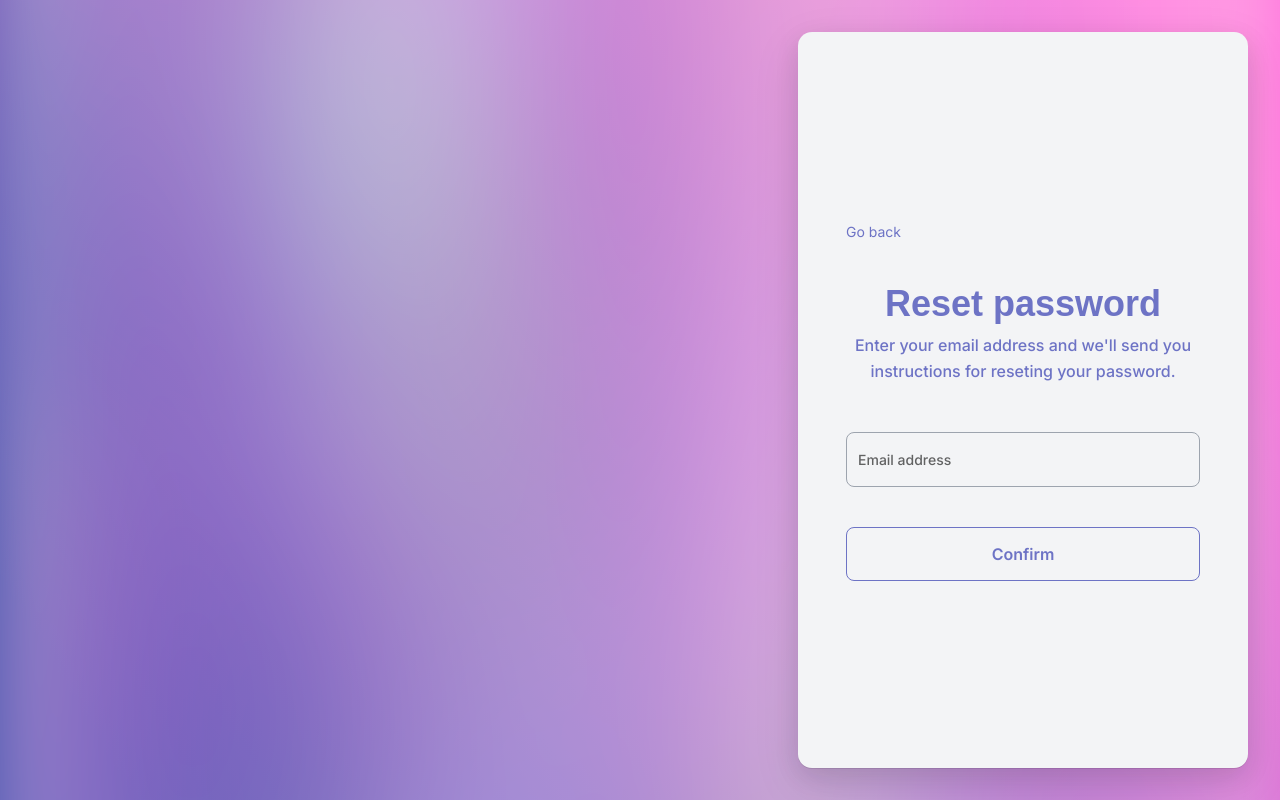
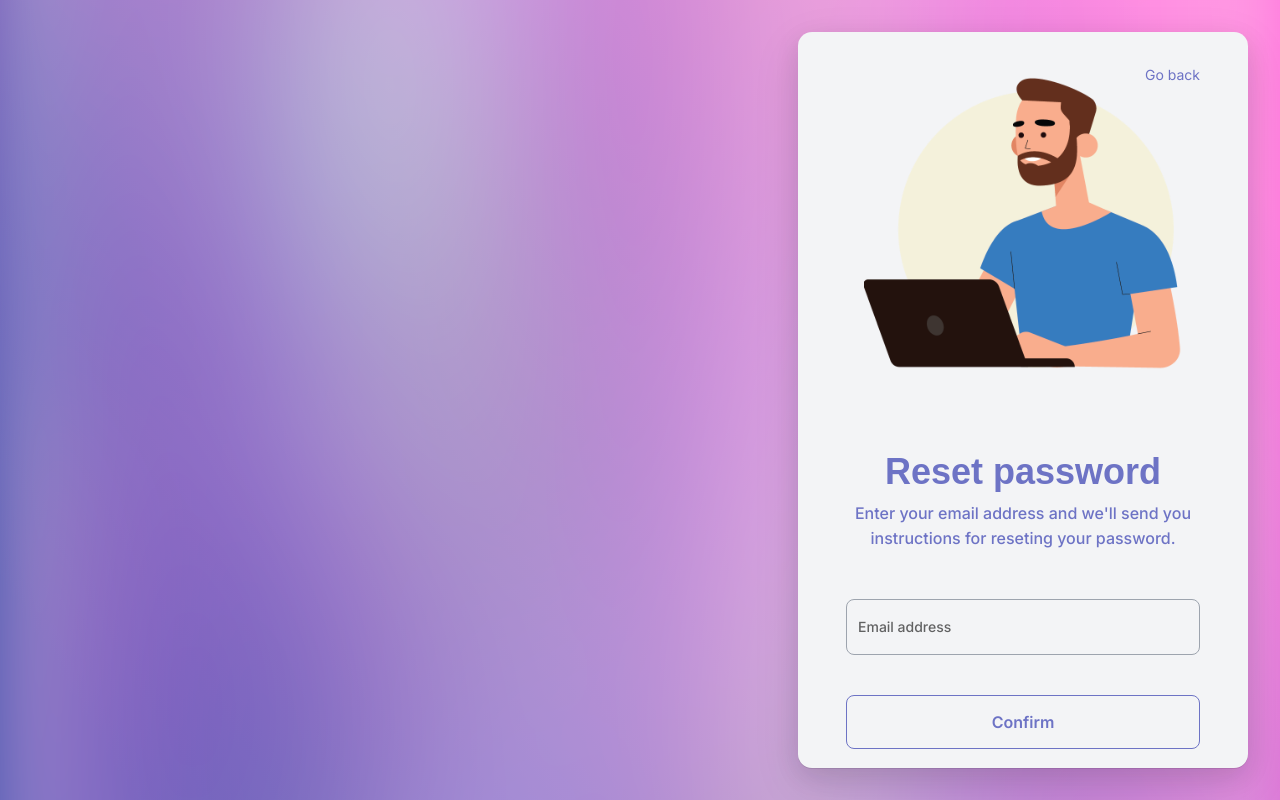
Before and after one commit to mariovida/office-orbit, a React (Vite) app: page /login in a window 1280 px wide. Both pictures are taken after a click on the element "Forgot password?". Built offline with nearby package versions, Linux system fonts and the light colour scheme; no server answers; a small style sheet from the web is missing.

Commit message:
Login illustrations addedd

```diff
--- a/src/pages/auth/login.tsx
+++ b/src/pages/auth/login.tsx
@@ -10,7 +10,13 @@ import Stack from "@mui/material/Stack";
 import TextField from "@mui/material/TextField";
 import Typography from "@mui/material/Typography";
 
-import { LoginStack, FormCard, ErrorStack, IllustrationBox } from "@src/pages/auth/styles/login";
+import {
+  LoginStack,
+  ImageBox,
+  FormCard,
+  ErrorStack,
+  IllustrationBox,
+} from "@src/pages/auth/styles/login";
 import { Seo } from "@src/components/seo";
 import { useAuth } from "@src/contexts/auth/AuthProvider";
 import { useAppDispatch } from "@src/hooks/use-dispatch";
@@ -109,6 +115,9 @@ const Page: React.FC = () => {
               <FormCard>
                 {!passwordForgotLink ? (
                   <>
+                    <ImageBox>
+                      <img src="./login-illustration.png" />
+                    </ImageBox>
                     <Typography variant="h3">Log in</Typography>
                     <Typography variant="subtitle1">
                       Welcome back! Please log in to continue.
@@ -162,17 +171,27 @@ const Page: React.FC = () => {
                   <>
                     <Typography
                       sx={{
+                        position: "absolute",
+                        top: "32px",
+                        right: "48px",
                         display: "inline-flex",
                         alignItems: "center",
                         fontSize: "14px",
                         color: customColors.purple.main,
-                        marginBottom: "40px",
+                        marginBottom: "80px",
                         cursor: "pointer",
+
+                        "&:hover": {
+                          textDecoration: "underline",
+                        },
                       }}
                       onClick={forgotPasswordLink}
                     >
                       Go back
                     </Typography>
+                    <ImageBox>
+                      <img src="./forgotpass-illustration.png" />
+                    </ImageBox>
                     <Typography variant="h3">Reset password</Typography>
                     <Typography variant="subtitle1">
                       Enter your email address and we'll send you instructions for reseting your
--- a/src/pages/auth/styles/login.tsx
+++ b/src/pages/auth/styles/login.tsx
@@ -8,6 +8,7 @@ import Typography from "@mui/material/Typography";
 
 import styled from "@emotion/styled";
 import customColors from "@src/theme/colors";
+import { Calculate } from "@mui/icons-material";
 
 export const IllustrationBox = styled(Box)({
   maxWidth: "100vw",
@@ -19,6 +20,19 @@ export const IllustrationBox = styled(Box)({
     objectFit: "cover",
     width: "100%",
     height: "100%",
+  },
+});
+
+export const ImageBox = styled(Box)({
+  display: "flex",
+  alignItems: "center",
+  justifyContent: "center",
+  marginBottom: "80px",
+  "& img": {
+    width: "90%",
+  },
+  "@media screen and (max-width:900px)": {
+    display: "none",
   },
 });
 
@@ -55,8 +69,11 @@ export const LoginStack = styled(Stack)({
   },
 
   "@media screen and (max-width:900px)": {
+    width: "calc(100% - 32px)",
+    padding: "24px",
     right: "unset",
     left: "50%",
+    transform: "translate(-50%, -50%)",
   },
 });
 
```
Also changed, not shown: public/forgotpass-illustration.png (added), public/login-illustration.png (added).
